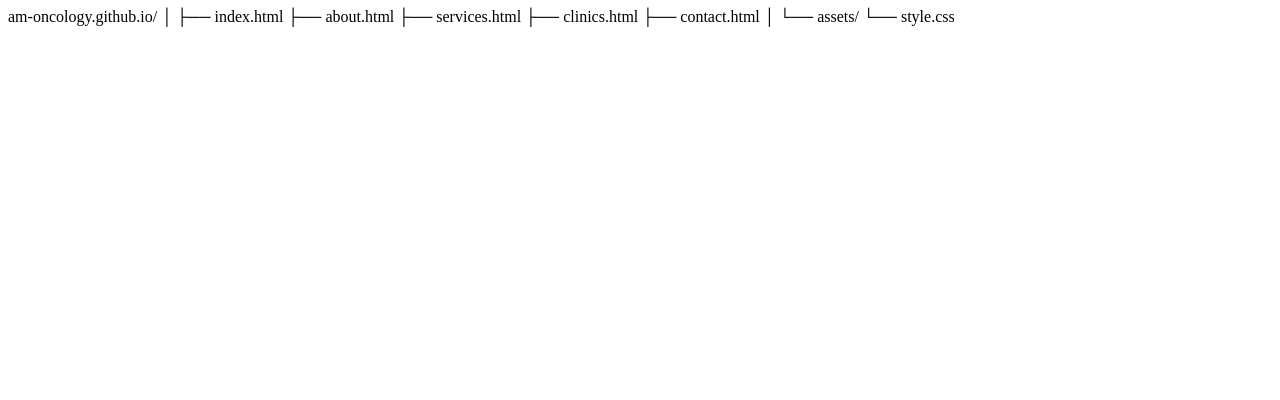
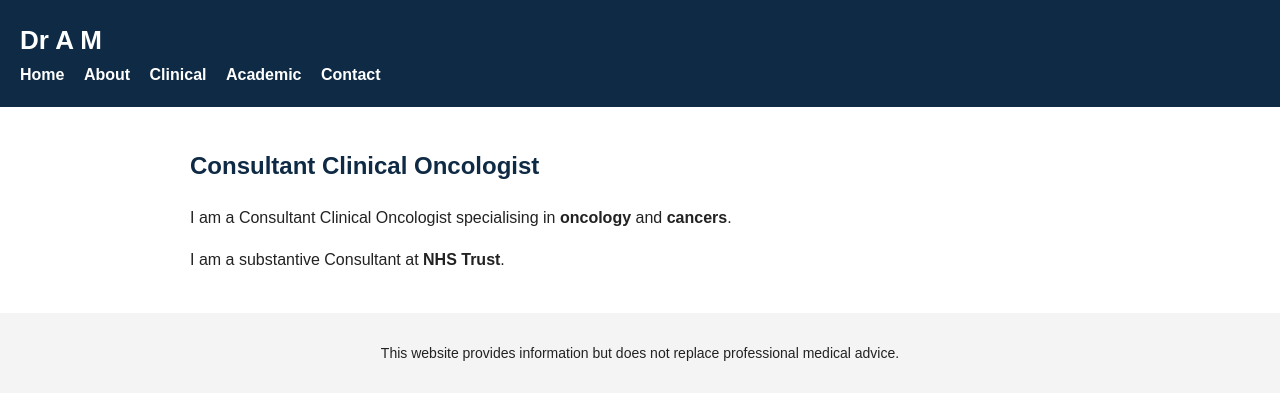
Before and after one commit to am-oncology/am-oncology.github.io, a plain HTML site: page index.html in a window 1280 px wide. Drawn offline with Linux system fonts and the light colour scheme.

Commit message:
Update index.html

```diff
--- a/index.html
+++ b/index.html
@@ -1,10 +1,42 @@
-am-oncology.github.io/
-│
-├── index.html
-├── about.html
-├── services.html
-├── clinics.html
-├── contact.html
-│
-└── assets/
-    └── style.css
+<!DOCTYPE html>
+<html lang="en">
+<head>
+  <meta charset="UTF-8">
+  <title>Dr A M | Consultant Clinical Oncologist</title>
+  <link rel="stylesheet" href="assets/style.css">
+</head>
+<body>
+
+<header>
+  <h1>Dr A M</h1>
+  <nav>
+    <a href="index.html">Home</a>
+    <a href="about.html">About</a>
+    <a href="services.html">Clinical</a>
+    <a href="clinics.html">Academic</a>
+    <a href="contact.html">Contact</a>
+  </nav>
+</header>
+
+<main>
+  <h2>Consultant Clinical Oncologist</h2>
+
+  <p>
+    I am a Consultant Clinical Oncologist specialising in
+    <strong>oncology</strong> and <strong>cancers</strong>.
+  </p>
+
+  <p>
+    I am a substantive Consultant at <strong>NHS Trust</strong>.
+  </p>
+</main>
+
+<footer>
+  <p>
+    This website provides information but
+    does not replace professional medical advice.
+  </p>
+</footer>
+
+</body>
+</html>
```
